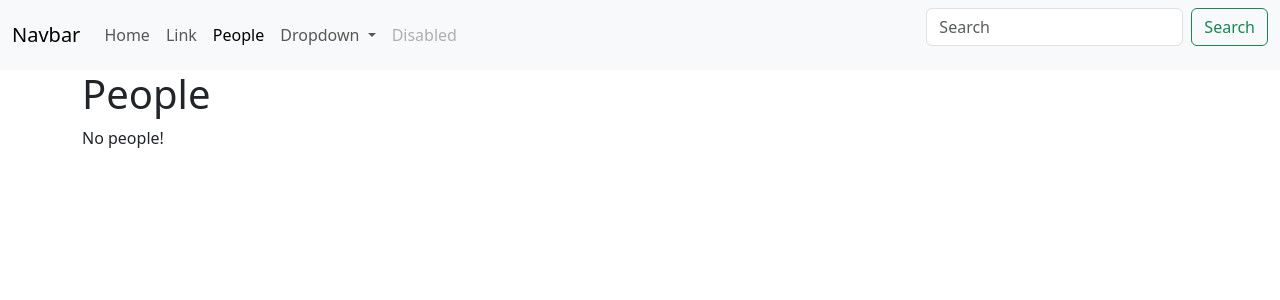
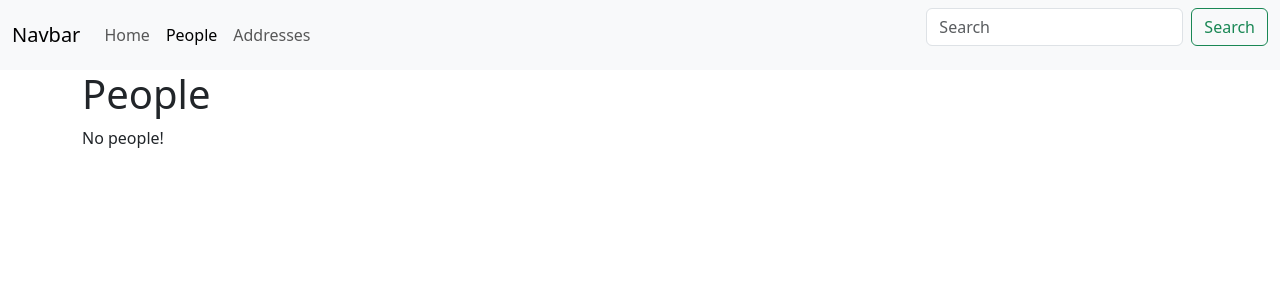
Before and after one commit to joelghill/DJANGO_2025, a Django app: page /people/ in a window 1280 px wide. Shown: the top 300 px of the page. Run offline with Django 5.2, Linux system fonts and the light colour scheme; data that the repository does not hold is empty.

Commit message:
Adding addresses list and details pages

```diff
--- a/home/templates/base.html
+++ b/home/templates/base.html
@@ -25,27 +25,14 @@
                     <a class="nav-link {% block home_active %}{%endblock%}" aria-current="page" href="{% url 'home'%}">Home</a>
                   </li>
                   <li class="nav-item">
-                    <a class="nav-link {% block link_active %}{%endblock%}" href="#">Link</a>
+                    <a class="nav-link {% block people_list_active %}{%endblock%}" href="{% url 'people_list' %}">People</a>
                   </li>
                   <li class="nav-item">
-                    <a class="nav-link {% block people_list_active %}{%endblock%}" href="{% url 'people_list' %}">People</a>
-                  </li>
-                  <li class="nav-item dropdown">
-                    <a class="nav-link dropdown-toggle" href="#" role="button" data-bs-toggle="dropdown" aria-expanded="false">
-                      Dropdown
-                    </a>
-                    <ul class="dropdown-menu">
-                      <li><a class="dropdown-item" href="#">Action</a></li>
-                      <li><a class="dropdown-item" href="#">Another action</a></li>
-                      <li><hr class="dropdown-divider"></li>
-                      <li><a class="dropdown-item" href="#">Something else here</a></li>
-                    </ul>
-                  </li>
-                  <li class="nav-item">
-                    <a class="nav-link disabled" aria-disabled="true">Disabled</a>
+                    <a class="nav-link {% block address_list_active %}{%endblock%}" href="{% url 'address_list' %}">Addresses</a>
                   </li>
                 </ul>
-                <form class="d-flex" role="search" method="GET" action="{% url 'people_list' %}">
+                <form class="d-flex" role="search" method="post" action="{% url 'people_list' %}">
+                  {% csrf_token %}
                   <input name="q" class="form-control me-2" type="search" placeholder="Search" aria-label="Search">
                   <button class="btn btn-outline-success" type="submit">Search</button>
                 </form>
--- a/home/views.py
+++ b/home/views.py
@@ -1,8 +1,12 @@
-from django.views.generic.base import TemplateView
+from django.shortcuts import render
+from django.views.generic.base import TemplateView, View
 from django.views.generic.detail import DetailView
 from django.views.generic.list import ListView
+from django.views.generic.edit import FormView
 
+from home.forms import AddressForm
 from home.models.person import Person
+from .models.address import Address
 
 
 class HomeView(TemplateView):
@@ -13,6 +17,8 @@ class PeopleView(ListView):
     paginate_by = 10
     model = Person
 
+    def post(self, q: str, *args, **kwargs):
+        return render("hello_world.html")
 
     def get_queryset(self):
         query_set = super().get_queryset()
@@ -25,3 +31,44 @@ class PeopleView(ListView):
 
 class PersonDetailView(DetailView):
     model = Person
+
+
+class AddressListView(ListView):
+    paginate_by = 20
+    model = Address
+
+
+class AddressDetailView(DetailView):
+    model = Address
+
+
+class AddressView(FormView):
+    template_name = "address_form.html"
+    form_class = AddressForm
+    success_url = ""
+
+    def form_valid(self, form: AddressForm):
+        # This method is called when valid form data has been POSTed.
+        # It should return an HttpResponse.
+        # form.instance.save()
+        return super().form_valid(form)
+
+    # def get(self, request, *args, **kwargs):
+
+    #     context = {
+    #         "form": AddressForm()
+    #     }
+
+    #     return render(request, "address_form.html", context)
+
+    # def post(self, request, *args, **kwargs):
+
+    #     address = AddressForm(data=request.POST)
+    #     if address.is_valid():
+    #         address.instance.save()
+
+    #     context = {
+    #         "form": address
+    #     }
+
+    #     return render(request, "address_form.html", context)
--- a/jabberwocky/urls.py
+++ b/jabberwocky/urls.py
@@ -18,11 +18,14 @@ Including another URLconf
 from django.contrib import admin
 from django.urls import path
 
-from home.views import HomeView, PeopleView, PersonDetailView
+from home.views import HomeView, PeopleView, PersonDetailView, AddressView, AddressListView, AddressDetailView
 
 urlpatterns = [
     path("", HomeView.as_view(), name="home"),
     path("admin/", admin.site.urls),
     path("people/", PeopleView.as_view(), name="people_list"),
     path("people/<int:pk>/", PersonDetailView.as_view(), name="person_details"),
+    path("addresses/create/", AddressView.as_view(), name="create_address"),
+    path("addresses/", AddressListView.as_view(), name="address_list"),
+    path("addresses/<int:pk>/", AddressDetailView.as_view(), name="address_details"),
 ]
```
Also changed, not shown: home/forms.py (added, +10 -0 lines), home/templates/address_form.html (added, +16 -0 lines), home/templates/home/address_detail.html (added, +10 -0 lines), home/templates/home/address_list.html (added, +32 -0 lines).
